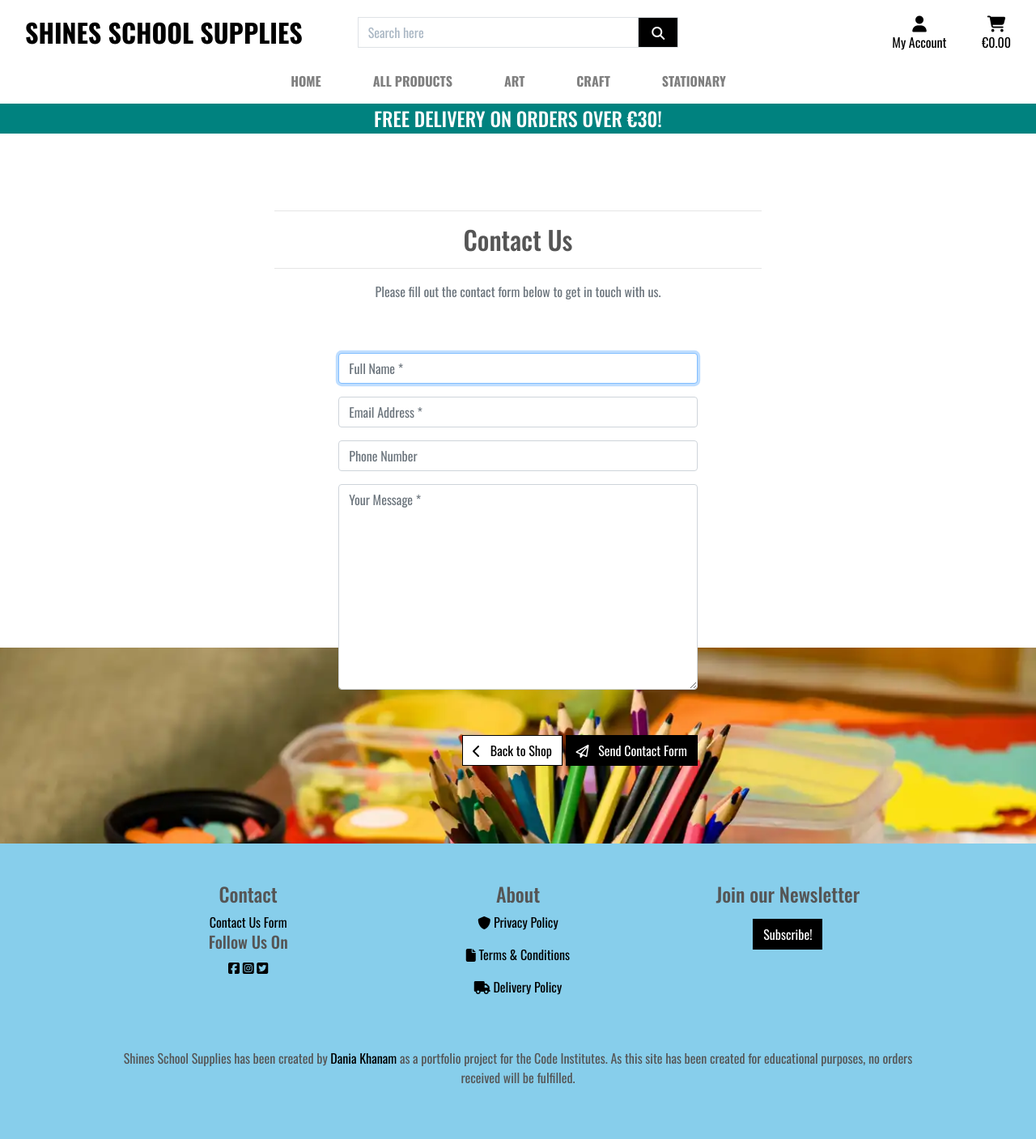
After one commit to Dania2021/shines-school-supplies, a Django app: page /contact/ in a window 1280 px wide. The commit adds this page. Shown: the whole page at 81% size. Run offline with Django 3.2, Linux system fonts and the light colour scheme; some libraries are stand-ins or nearby versions.

Commit message:
Added contact form views, url and templates #26

```diff
--- a/contact/forms.py
+++ b/contact/forms.py
@@ -0,0 +1,32 @@
+from django import forms
+from .models import ContactForm
+
+
+class ContactForm(forms.ModelForm):
+
+    class Meta:
+        model = ContactForm
+        fields = ('contact_name', 'contact_email',
+                  'contact_phone_number', 'contact_message')
+
+    def __init__(self, *args, **kwargs):
+        """
+        Add placeholders and classes, remove auto-generated
+        labels and set autofocus on first field
+        """
+        super().__init__(*args, **kwargs)
+        placeholders = {
+            'contact_name': 'Full Name',
+            'contact_email': 'Email Address',
+            'contact_phone_number': 'Phone Number',
+            'contact_message': 'Your Message',
+        }
+
+        self.fields['contact_name'].widget.attrs['autofocus'] = True
+        for field in self.fields:
+            if self.fields[field].required:
+                placeholder = f'{placeholders[field]} *'
+            else:
+                placeholder = placeholders[field]
+            self.fields[field].widget.attrs['placeholder'] = placeholder
+            self.fields[field].label = False
--- a/contact/models.py
+++ b/contact/models.py
@@ -4,8 +4,10 @@ from django.db import models
 class ContactForm(models.Model):
     contact_name = models.CharField(max_length=100, null=False, blank=False)
     contact_email = models.EmailField(max_length=254, null=False, blank=False)
-    contact_phone_number = models.CharField(max_length=20, blank=True, null=True)
-    contact_message = models.TextField(max_length=1000, null=False, blank=False)
+    contact_phone_number = models.CharField(
+        max_length=20, blank=True, null=True)
+    contact_message = models.TextField(
+        max_length=1000, null=False, blank=False)
     date = models.DateTimeField(auto_now_add=True)
 
     def __str__(self):
--- /dev/null
+++ b/contact/templates/contact/contact.html
@@ -0,0 +1,48 @@
+{% extends "base.html" %}
+{% load static %}
+
+{% block page_header %}
+<div class="container header-container">
+    <div class="row">
+        <div class="col"></div>
+    </div>
+</div>
+{% endblock %}
+
+{% block content %}
+<div class="overlay"></div>
+<div class="container">
+    <div class="row">
+
+        <!-- Contact Us main header -->
+        <div class="col-8 offset-2">
+            <hr>
+            <h2 class="text-center">Contact Us</h2>
+            <hr>
+
+        </div>
+    </div>
+
+<div class="row">
+    <div class="col-12 col-lg-6 offset-lg-3">
+        <p class="text-muted text-center">Please fill out the contact form below to get in touch with us.</p>
+        <form action="{% url 'contact' %}" method="POST" id="contact-form" class="pt-5">
+            {% csrf_token %}
+            {{ form|crispy }}
+
+            <!-- SUBMIT & BACK BUTTONS -->
+            <div class="submit-button text-right mt-5 mb-2">
+                <a href="{% url 'products' %}" class="btn btn-outline-black rounded-0 my-2">
+                    <span class="mr-2"><i class="fa-solid fa-chevron-left"></i></span>
+                    <span>Back to Shop</span>
+                </a>
+                <button class="btn btn-black rounded-0 my-2" id="submit-button">
+                    <span class="mr-2"><i class="fa-regular fa-paper-plane"></i></span>
+                    <span>Send Contact Form</span>
+                </button>
+            </div>
+        </form>
+    </div>
+  </div>
+</div>
+{% endblock %}
--- /dev/null
+++ b/contact/urls.py
@@ -0,0 +1,10 @@
+from django.urls import path
+from . import views
+
+urlpatterns = [
+    path(
+        '',
+        views.contact,
+        name='contact'
+    ),
+]
--- a/contact/views.py
+++ b/contact/views.py
@@ -1,3 +1,40 @@
-from django.shortcuts import render
+from django.shortcuts import render, redirect
+from .forms import ContactForm
+from profiles.models import UserProfile
 
-# Create your views here.
+from django.contrib import messages
+
+
+def contact(request):
+
+    if request.method == 'POST':
+        contact_form = ContactForm(request.POST)
+        if contact_form.is_valid():
+            contact_form.save()
+            messages.success(request, 'Message sent successfully.')
+            return render(request, 'contact/contact_success.html')
+        else:
+            messages.error(request, 'There was an error sending your message. \
+            Please ensure all fields are valid.')
+            return redirect('contact')
+
+    else:
+        if request.user.is_authenticated:
+            try:
+                user = UserProfile.objects.get(user=request.user)
+                contact_form = ContactForm(initial={
+                    'contact_name': user.default_full_name,
+                    'contact_email': user.user.email,
+                    'contact_phone_number': user.default_phone_number,
+                })
+            except UserProfile.DoesNotExist:
+                contact_form = ContactForm()
+        else:
+            contact_form = ContactForm()
+
+    template = 'contact/contact.html'
+    context = {
+        'form': contact_form,
+    }
+
+    return render(request, template, context)
--- a/shines_schoolsupplies/urls.py
+++ b/shines_schoolsupplies/urls.py
@@ -26,5 +26,6 @@ urlpatterns = [
     path('bag/', include('bag.urls')),
     path('checkout/', include('checkout.urls')),
     path('profile/', include('profiles.urls')),
-     path('reviews/', include('reviews.urls')),
+    path('reviews/', include('reviews.urls')),
+    path('contact/', include('contact.urls')),
 ] + static(settings.MEDIA_URL, document_root=settings.MEDIA_ROOT)
--- a/templates/allauth/account/email_confirm.html
+++ b/templates/allauth/account/email_confirm.html
@@ -13,8 +13,7 @@
 
 {% user_display confirmation.email_address.user as user_display %}
 
-<p>{% blocktrans with confirmation.email_address.email as email %}Please confirm that <a href="mailto:{{ email }}">{{
-        email }}</a> is an e-mail address for user {{ user_display }}.{% endblocktrans %}</p>
+<p>{% blocktrans with confirmation.email_address.email as email %}Please confirm that <a href="mailto:{{ email }}">{{ email }}</a> is an e-mail address for user {{ user_display }}.{% endblocktrans %}</p>
 
 <form method="post" action="{% url 'account_confirm_email' confirmation.key %}">
     {% csrf_token %}
--- a/templates/includes/footer-content.html
+++ b/templates/includes/footer-content.html
@@ -3,7 +3,7 @@
         <!--Contact section-->
         <div class="col-sm-3 pb-5">
             <h4 class="col-pb-3">Contact</h4>
-            <a href="">Contact Us Form</a>
+            <a href="{% url 'contact' %}">Contact Us Form</a>
             <h5 class="col-pb-3">Follow Us On</h5>
             <a href="https://www.facebook.com/" class="social-icon" target="_blank" rel="noopener nofollow"
                 aria-label="Link to Facebook">
```
Also changed, not shown: contact/templates/contact/contact_success.html (added, +36 -0 lines), contact/admin.py (line endings or trailing spaces), products/forms.py (line endings or trailing spaces).
